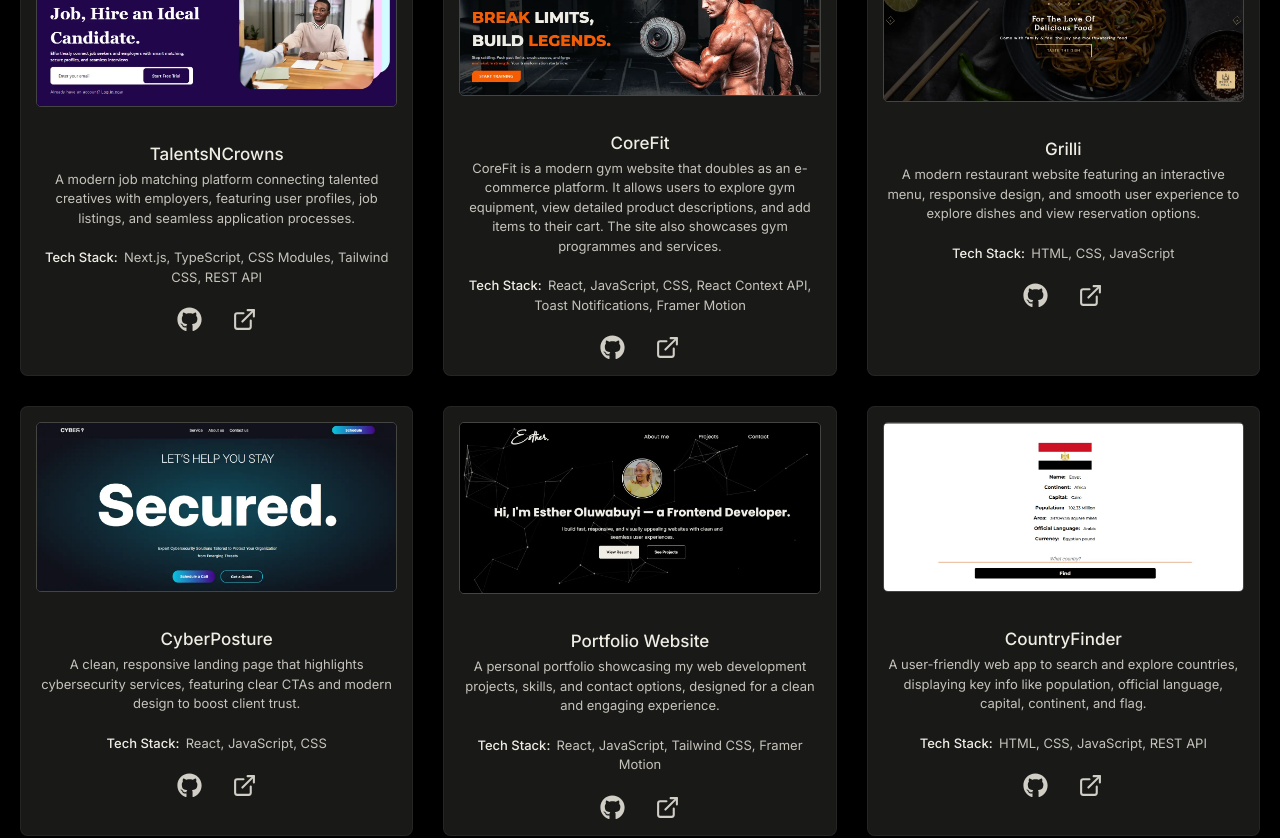
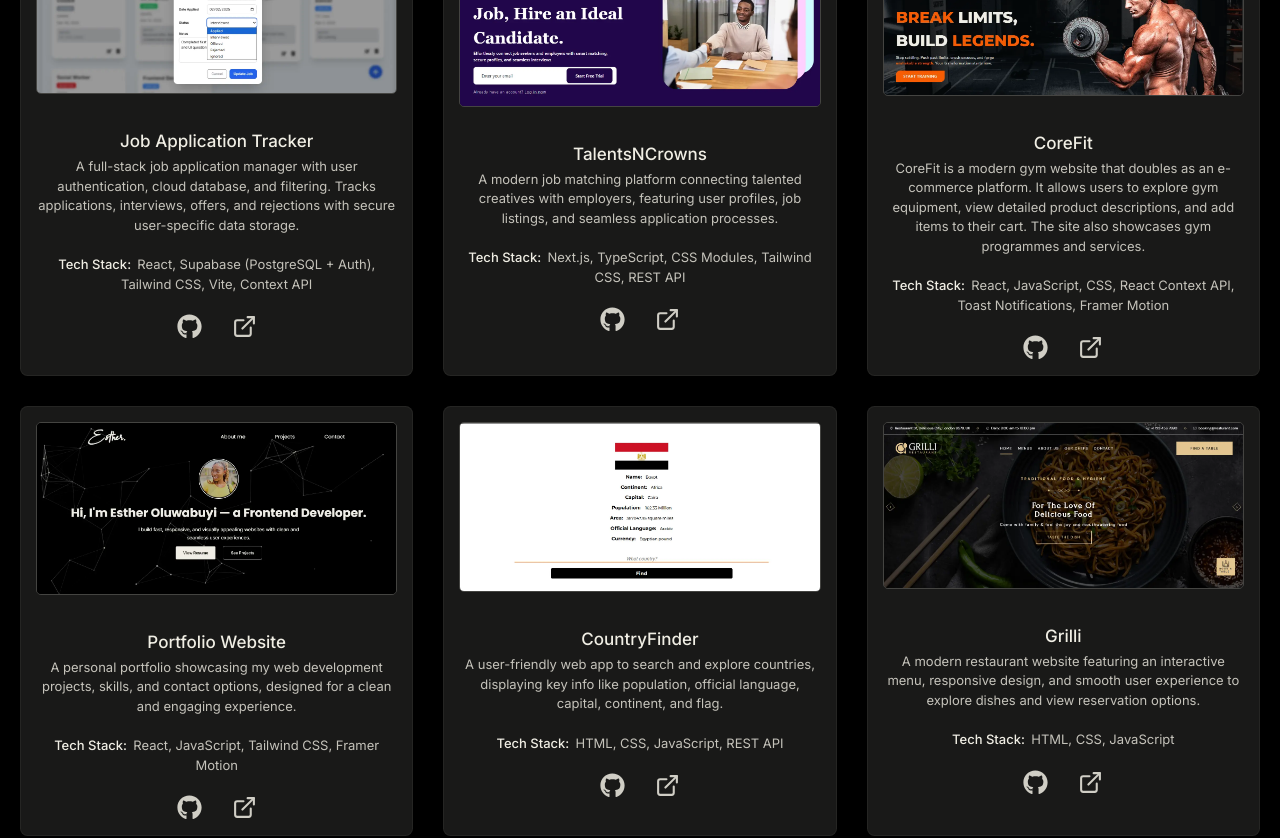
Before and after one commit to estheroluwabuyi/My-Portfolio, a React (Vite) app: page /projects in a window 1280 px wide. Shown: the part 300-1138 px from the top of the page. Built offline with nearby package versions, Linux system fonts and the light colour scheme; a web font is replaced by a local one.

Commit message:
add Job Application Tracker project and update Projects page

```diff
--- a/src/pages/Projects.jsx
+++ b/src/pages/Projects.jsx
@@ -7,15 +7,23 @@ import Footer from "../components/sections/Footer";
 import { FaGithub } from "react-icons/fa";
 import { FiExternalLink } from "react-icons/fi";
 
-import cyberposture from "/images/projects/cyberposture.webp";
+import jobtracker from "/images/projects/job-tracker.webp";
 import corefit from "/images/projects/corefit.webp";
 import talentsncrowns from "/images/projects/talenntsncrowns.webp";
 import grilli from "/images/projects/grilli.webp";
 import portfolio from "/images/projects/portfolio.webp";
-import todolist from "/images/projects/todolist.webp";
 import countryFinder from "/images/projects/countryfinder.webp";
 
 const projects = [
+  {
+    title: "Job Application Tracker",
+    img: jobtracker,
+    subtitle:
+      "A full-stack job application manager with user authentication, cloud database, and filtering. Tracks applications, interviews, offers, and rejections with secure user-specific data storage.",
+    github: "https://github.com/estheroluwabuyi/Job-Tracker",
+    live: "https://job-tracker-thecodegal.vercel.app/",
+    stack: "React, Supabase (PostgreSQL + Auth), Tailwind CSS, Vite, Context API",
+  },
   {
     title: "TalentsNCrowns",
     img: talentsncrowns,
@@ -36,25 +44,6 @@ const projects = [
       "React, JavaScript, CSS, React Context API, Toast Notifications, Framer Motion",
   },
   {
-    title: "Grilli",
-    img: grilli,
-    subtitle:
-      "A modern restaurant website featuring an interactive menu, responsive design, and smooth user experience to explore dishes and view reservation options.",
-    github: "https://github.com/estheroluwabuyi/Grilli-Website",
-    live: "https://grilli-restaurant-thecodegal.netlify.app/",
-    stack: "HTML, CSS, JavaScript",
-  },
-  {
-    title: "CyberPosture",
-    img: cyberposture,
-    subtitle:
-      "A clean, responsive landing page that highlights cybersecurity services, featuring clear CTAs and modern design to boost client trust.",
-    github: "https://github.com/estheroluwabuyi/cyberposture--v2",
-    live: "https://cyberposture-the-code-gal.netlify.app/",
-    stack: "React, JavaScript, CSS",
-  },
-
-  {
     title: "Portfolio Website",
     img: portfolio,
     subtitle:
@@ -72,15 +61,15 @@ const projects = [
     live: "https://countryfinder-the-code-gal.netlify.app/",
     stack: "HTML, CSS, JavaScript, REST API",
   },
-  // {
-  //   title: "Todo List",
-  //   img: todolist,
-  //   subtitle:
-  //     "A todo list app that lets users add, edit, and delete tasks, with filtering options for completed and pending tasks. It stores data in local storage.",
-  //   github: "https://github.com/estheroluwabuyi/TodoList-App",
-  //   live: "https://todo-list-app-thecodegal-estheroluwabuyis-projects.vercel.app/",
-  //   stack: "React, JavaScript, CSS, LocalStaorage",
-  // },
+  {
+    title: "Grilli",
+    img: grilli,
+    subtitle:
+      "A modern restaurant website featuring an interactive menu, responsive design, and smooth user experience to explore dishes and view reservation options.",
+    github: "https://github.com/estheroluwabuyi/Grilli-Website",
+    live: "https://grilli-restaurant-thecodegal.netlify.app/",
+    stack: "HTML, CSS, JavaScript",
+  },
 ];
 
 function Projects() {
```
Also changed, not shown: public/images/projects/job-tracker.webp (added).
